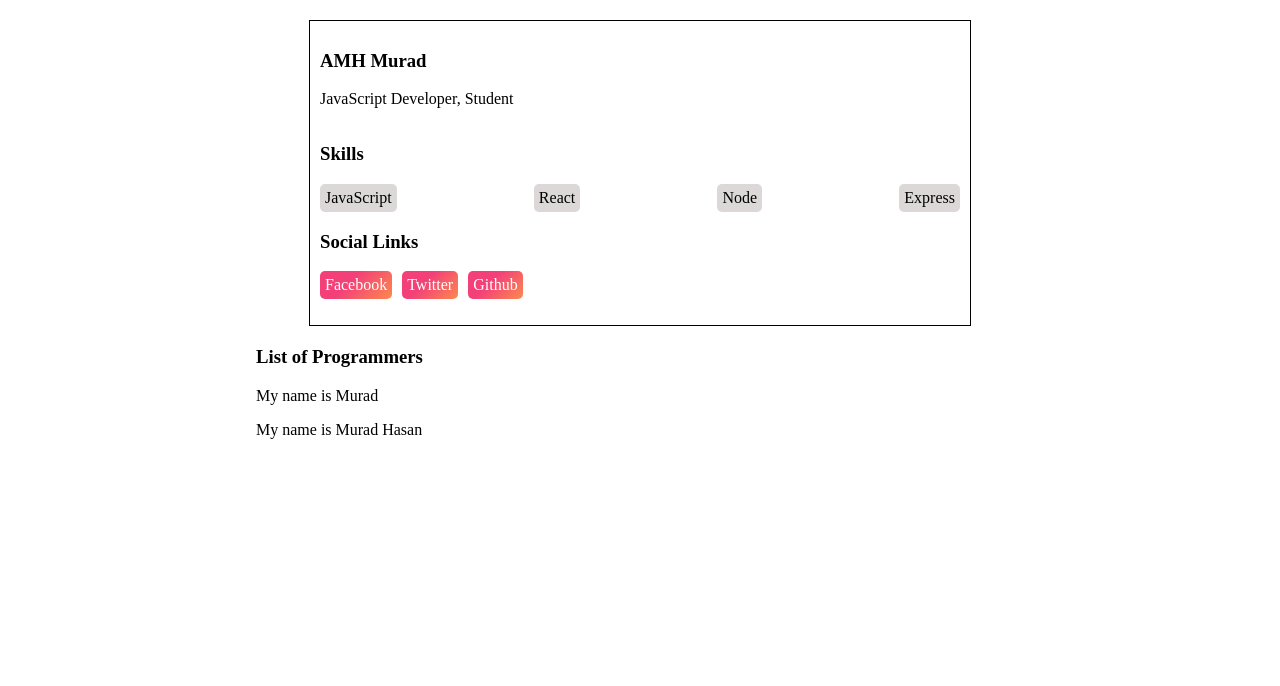
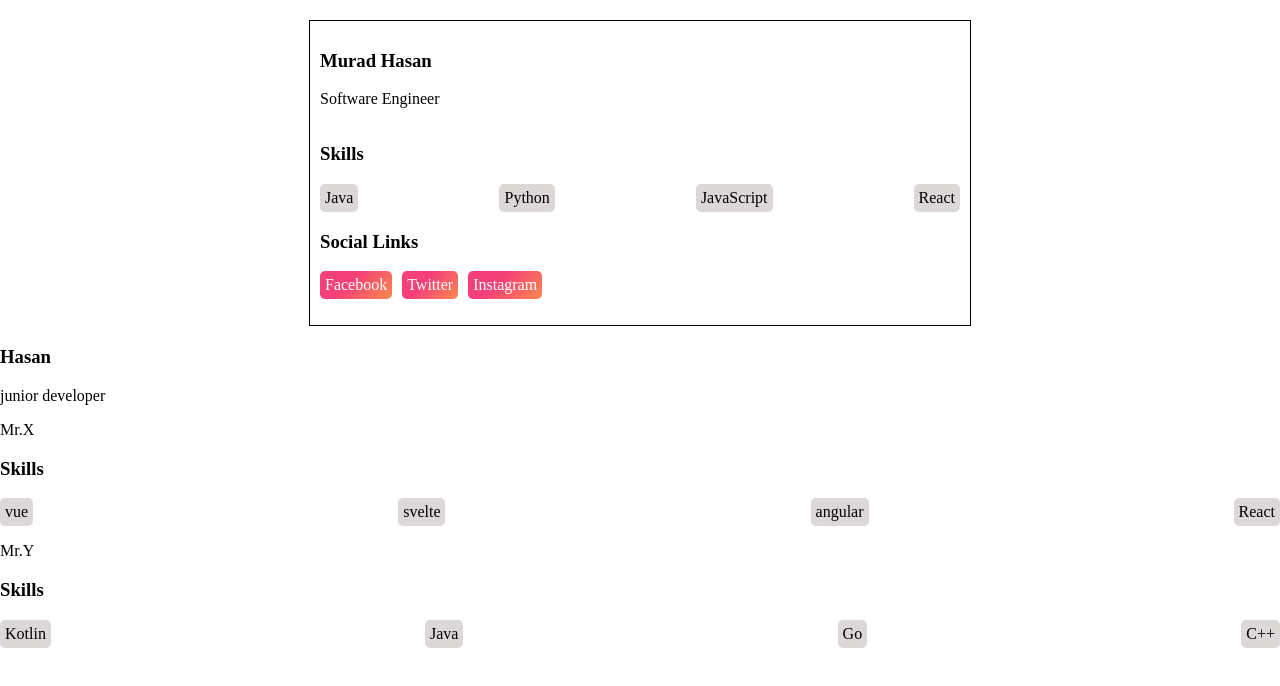
Before and after one commit to Murad-Hasan/react_core_concept, a React (Vite) app in the folder react_core/: page / in a window 1280 px wide. Shown: the top 686 px of the page. Built offline with nearby package versions, Linux system fonts and the light colour scheme.

Commit message:
dunamic data

```diff
--- a/react_core/src/components/app.jsx
+++ b/react_core/src/components/app.jsx
@@ -1,16 +1,29 @@
-import { Component } from 'react';
-import Profile from './profile/index';
-import MyProps from './props';
+import { Component } from "react";
+import Bio from "./profile/bio";
+import Profile from "./profile/index";
+import Skills from "./profile/skill";
 class App extends Component {
   render() {
     return (
       <div>
         <Profile />
-        <div style={{margin: "10px auto", width: "60%"}}>
-          <h3>List of Programmers</h3>
-         <MyProps name='Murad'/>
-         <MyProps name='Murad Hasan'/>
-        </div>
+        <Bio name='Hasan' title='junior developer' />
+        <p>Mr.X</p>
+        <Skills
+          heading='Skills'
+          skillA='vue'
+          skillB='svelte'
+          skillC='angular'
+          skillD='React'
+        />
+        <p>Mr.Y</p>
+        <Skills
+          heading='Skills'
+          skillA='Kotlin'
+          skillB='Java'
+          skillC='Go'
+          skillD='C++'
+        />
       </div>
     );
   }
--- a/react_core/src/components/profile/bio.jsx
+++ b/react_core/src/components/profile/bio.jsx
@@ -1,10 +1,10 @@
 import React from "react";
 
-const Bio = () => {
+const Bio = (props) => {
   return (
     <div className='Bio'>
-      <h3> AMH Murad</h3>
-      <p>JavaScript Developer, Student</p>
+      <h3> {props.name}</h3>
+      <p>{props.title}</p>
     </div>
   );
 };
--- a/react_core/src/components/profile/index.jsx
+++ b/react_core/src/components/profile/index.jsx
@@ -5,12 +5,40 @@ import Skills from "./skill";
 import SocialLinks from "./socialLink";
 
 class Profile extends React.Component {
+  info = {
+    name: "Murad Hasan",
+    title: "Software Engineer",
+    skillA: "Java",
+    skillB: "Python",
+    skillC: "JavaScript",
+    skillD: "React",
+    socialA: "Facebook",
+    socialB: "Twitter",
+    socialC: "Instagram",
+    linkA: "https://www.facebook.com/",
+    linkB: "https://twitter.com/",
+    linkC: "https://www.instagram.com/",
+  };
+
   render() {
     return (
       <div className='Container'>
-        <Bio />
-        <Skills />
-        <SocialLinks />
+        <Bio name={this.info.name} title={this.info.title} />
+        <Skills
+          heading='Skills'
+          skillA={this.info.skillA}
+          skillB={this.info.skillB}
+          skillC={this.info.skillC}
+          skillD={this.info.skillD}
+        />
+        <SocialLinks
+          socialA={this.info.socialA}
+          socialB={this.info.socialB}
+          socialC={this.info.socialC}
+          linkA={this.info.linkA}
+          linkB={this.info.linkB}
+          linkC={this.info.linkC}
+        />
       </div>
     );
   }
--- a/react_core/src/components/profile/skill.jsx
+++ b/react_core/src/components/profile/skill.jsx
@@ -1,14 +1,14 @@
 import React from "react";
 
-const Skills = () => {
+const Skills = (props) => {
   return (
     <div className='Skills'>
-      <h3>Skills</h3>
+      <h3>{props.heading}</h3>
       <ul>
-        <li>JavaScript</li>
-        <li>React</li>
-        <li>Node</li>
-        <li>Express</li>
+        <li>{props.skillA}</li>
+        <li>{props.skillB}</li>
+        <li>{props.skillC}</li>
+        <li>{props.skillD}</li>
       </ul>
     </div>
   );
--- a/react_core/src/components/profile/socialLink.jsx
+++ b/react_core/src/components/profile/socialLink.jsx
@@ -1,19 +1,19 @@
 import React from "react";
 
 
-const SocialLinks = () => {
+const SocialLinks = (props) => {
   return (
     <div className='Social-link'>
       <h3>Social Links</h3>
       <ul>
         <li>
-          <a href=''>Facebook</a>
+          <a href={props.linkA}>{props.socialA}</a>
         </li>
         <li>
-          <a href=''>Twitter</a>
+          <a href={props.linkB}>{props.socialB}</a>
         </li>
         <li>
-          <a href=''>Github</a>
+          <a href={props.linkC}>{props.socialC}</a>
         </li>
       </ul>
     </div>
--- a/react_core/src/components/props/index.jsx
+++ /dev/null
@@ -1,7 +0,0 @@
-import React from "react";
-
-const MyProps = (props) => {
-  return <p>My name is {props.name}</p>;
-};
-
-export default MyProps;
```
